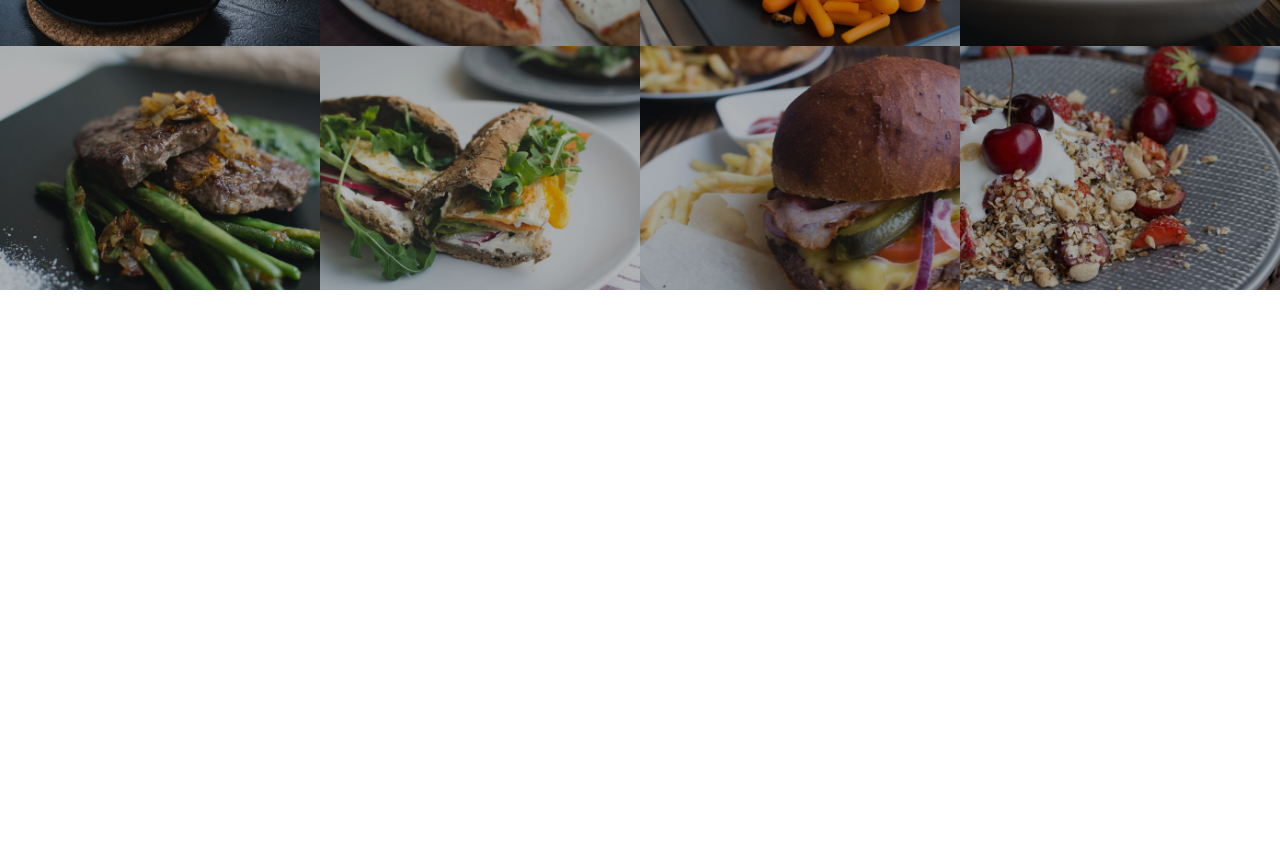
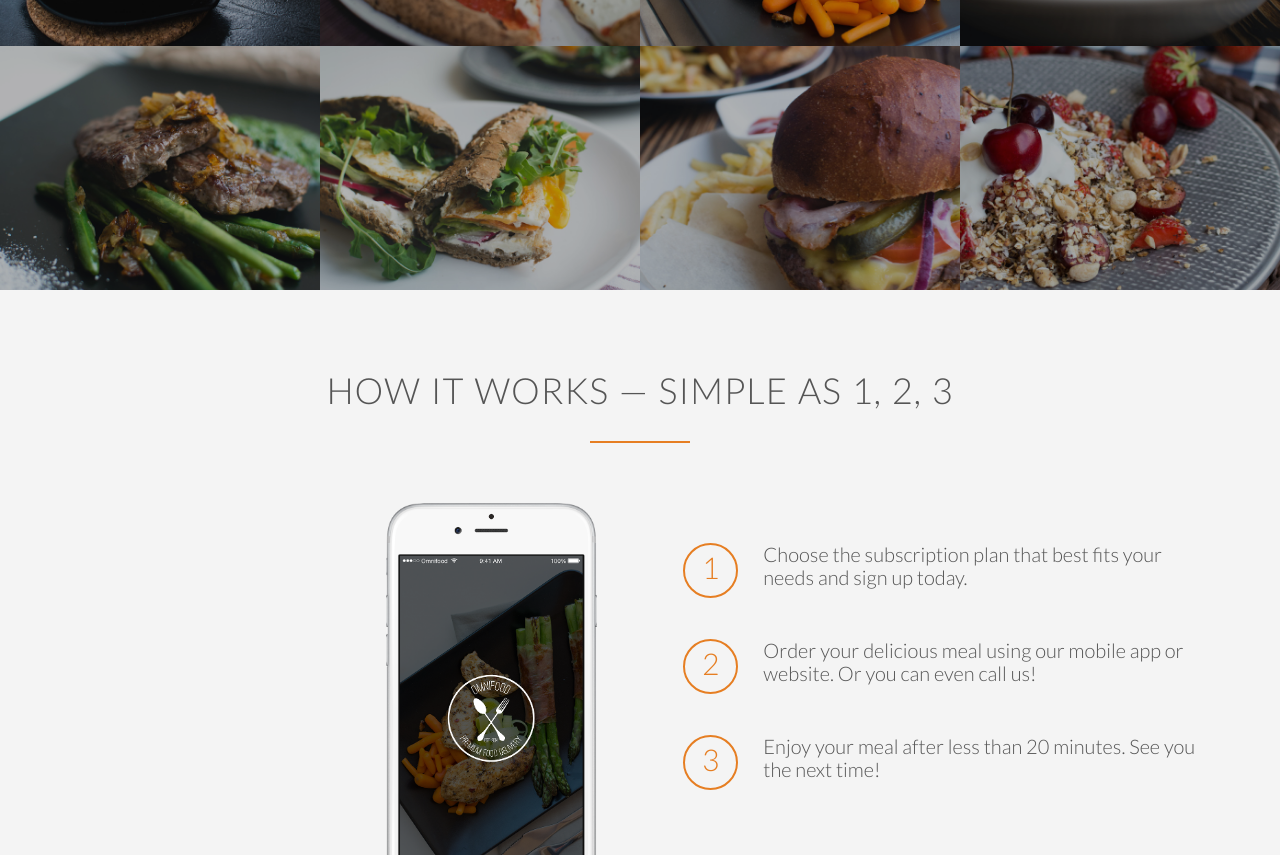
Before and after one commit to davidblackwelder/omnifood, a plain HTML site: page index.html in a window 1280 px wide. Shown: the part 1698-2553 px from the top of the page. Before the commit the page ends 1988 px from the top, so only its background shows below. Drawn offline with nearby package versions, Linux system fonts and the light colour scheme.

Commit message:
Added how it works section

```diff
--- a/index.html
+++ b/index.html
@@ -63,7 +63,7 @@
     </section>
 
     <section class="section-meals">
-        <ul class="meals-showcase">
+        <ul class="meals-showcase clearfix">
             <li>
                 <figure class="meal-photo">
                     <img src="resources/img/1.jpg" alt="Korean bibimbap with egg and vegetables">
@@ -86,7 +86,7 @@
             </li>
         </ul>
 
-        <ul class="meals-showcase">
+        <ul class="meals-showcase clearfix">
             <li>
                 <figure class="meal-photo">
                     <img src="resources/img/5.jpg" alt="Paleo beef steak with vegetables">
@@ -108,7 +108,36 @@
                 </figure>
             </li>
         </ul>
+    </section>
 
+    <section class="section-steps">
+        <div class="row">
+            <h2>How it works &mdash; Simple as 1, 2, 3</h2>
+        </div>
+        <div class="row">
+            <div class="col span-1-of-2 steps-box">
+                <img src="resources/img/app-iPhone.png" alt="Omnifood app on iPhone" class="app-screen">
+            </div>
+            <div class="col span-1-of-2 steps-box">
+                <div class="works-step">
+                    <div>1</div>
+                    <p>Choose the subscription plan that best fits your needs and sign up today.</p>
+                </div>
+
+                <div class="works-step">
+                    <div>2</div>
+                    <p>Order your delicious meal using our mobile app or website. Or you can even call us!</p>
+                </div>
+
+                <div class="works-step">
+                    <div>3</div>
+                    <p>Enjoy your meal after less than 20 minutes. See you the next time!</p>
+                </div>
+
+                <a href="#" class="btn-app"><img src="resources/img/download-app.svg" alt="App store button"></a>
+                <a href="#" class="btn-app"><img src="resources/img/download-app-android.png" alt="Google play store button"></a>
+            </div>
+        </div>
     </section>
 
     <script src="https://unpkg.com/ionicons@4.5.0/dist/ionicons.js"></script>
--- a/resources/css/style.css
+++ b/resources/css/style.css
@@ -14,6 +14,15 @@ html {
     font-size: 20px;
     font-weight: 300;
     text-rendering: optimizeLegibility;
+}
+
+.clearfix {zoom: 1}
+.clearfix:after {
+    content: '.';
+    clear: both;
+    display: block;
+    height: 0;
+    visibility: hidden;
 }
 
 /* ---------------------- */
@@ -236,3 +245,54 @@ header {
     opacity: 1;
     transform: scale(1.03);
 }
+
+/* ---------------------- */
+/* HOW IT WORKS */
+/* ---------------------- */
+
+.section-steps {
+    background-color: #f4f4f4;
+}
+
+.steps-box:first-child {
+    text-align: right;
+    padding-right: 3%;
+    margin-top: 30px;
+}
+
+.steps-box:last-child {
+    padding-left: 3%;
+    margin-top: 70px;
+}
+
+.app-screen {
+    width: 40%;
+}
+
+.works-step {
+    margin-bottom: 50px;
+}
+
+.works-step:last-of-type {
+    margin-bottom: 80px;
+}
+
+.works-step div {
+    color: #e67e22;
+    border: 2px solid #e67e22;
+    display: inline-block;
+    border-radius: 50%;
+    height: 55px;
+    width: 55px;
+    text-align: center;
+    padding: 5px;
+    float: left;
+    font-size: 150%;
+    margin-right: 25px;
+}
+
+.btn-app img {
+    height: 50px;
+    width: auto;
+    margin-right: 10px;
+}
```
